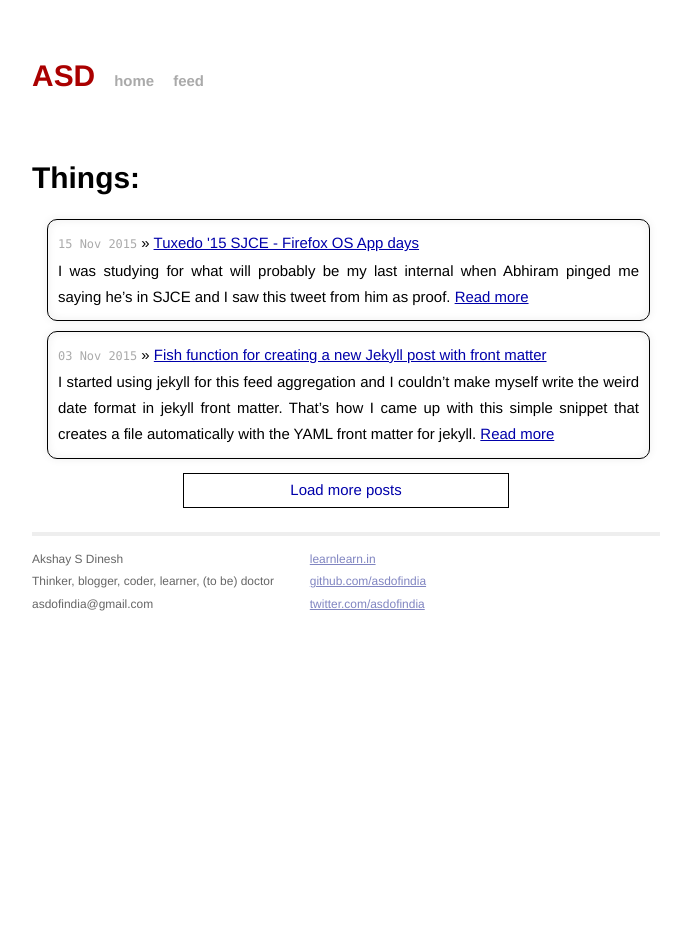
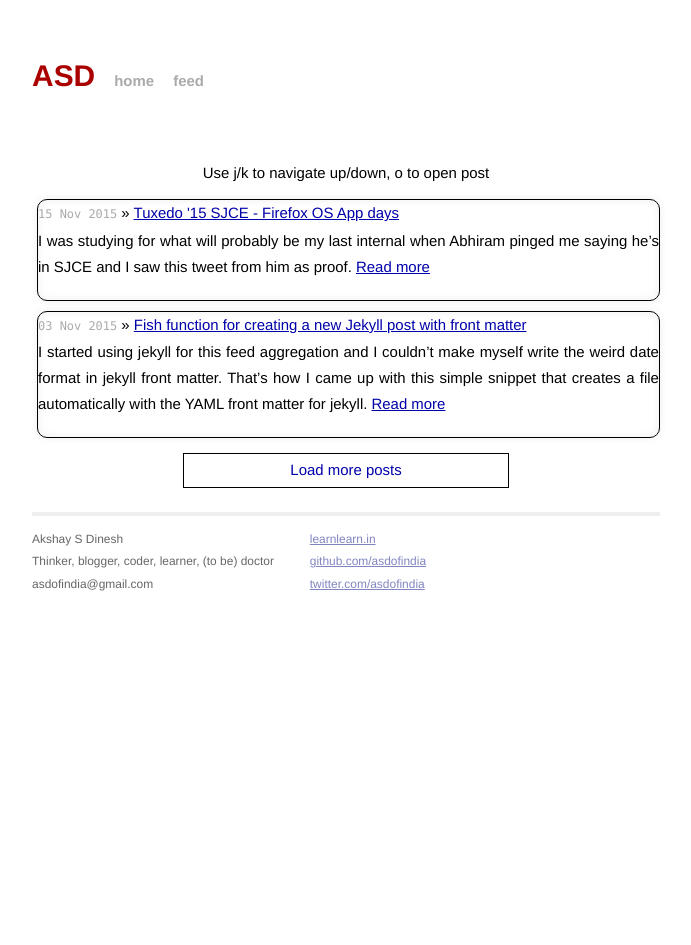
Before and after one commit to asdofindia/asdofindia.github.io, a Jekyll site: the page built from index.html, in a window 1280 px wide. Shown: the whole page, without its empty margins (294-985 px from the left). Built offline with Jekyll 4.4.1, drawn with Linux system fonts in a browser that asks for light colours; Markdown is read by kramdown in place of the engine named in the settings; the list of posts is cut into pages by our own code.

Commit message:
add helpText

```diff
--- a/css/main.css
+++ b/css/main.css
@@ -182,9 +182,12 @@ a.loadMore {
 }
 
 .post {
-    padding: 10px;
     border: 1px solid black;
     border-radius: 10px;
     box-shadow: inset 0 0 10px #efefef, 0 0 10px #efefef;
-    margin: 10px;
+    margin: 10px 0;
 }
+
+.helpText {
+    text-align: center;
+}
--- a/index.html
+++ b/index.html
@@ -6,7 +6,7 @@ scripts: ["jquery-2.1.4.min", "mousetrap.min", "main"]
 ---
 
 <div id="home">
-  <h1>Things:</h1>
+  <p class="helpText">Use j/k to navigate up/down, o to open post</p>
   <articles>
   <ul class="articles posts">
     {% for post in paginator.posts %}
```
